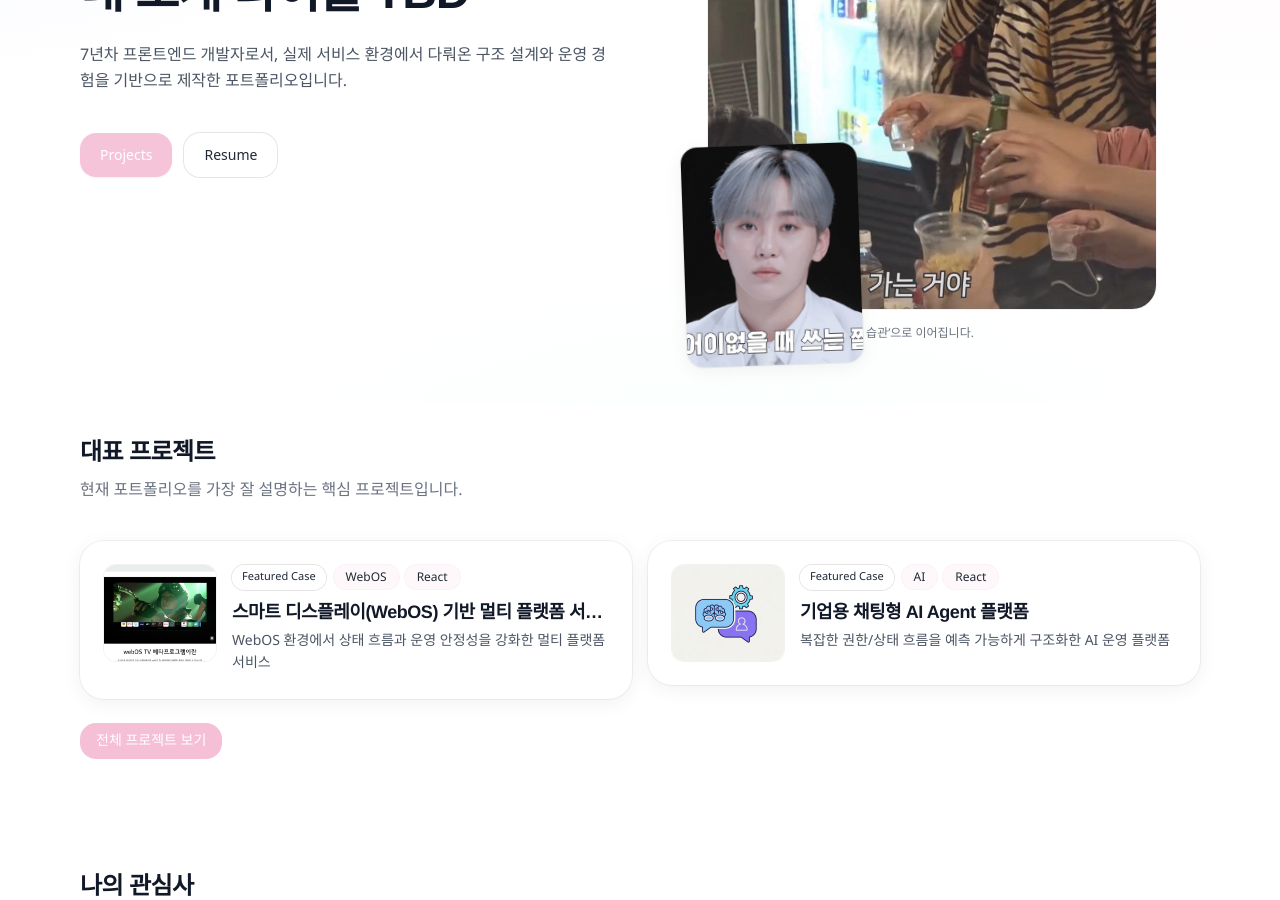
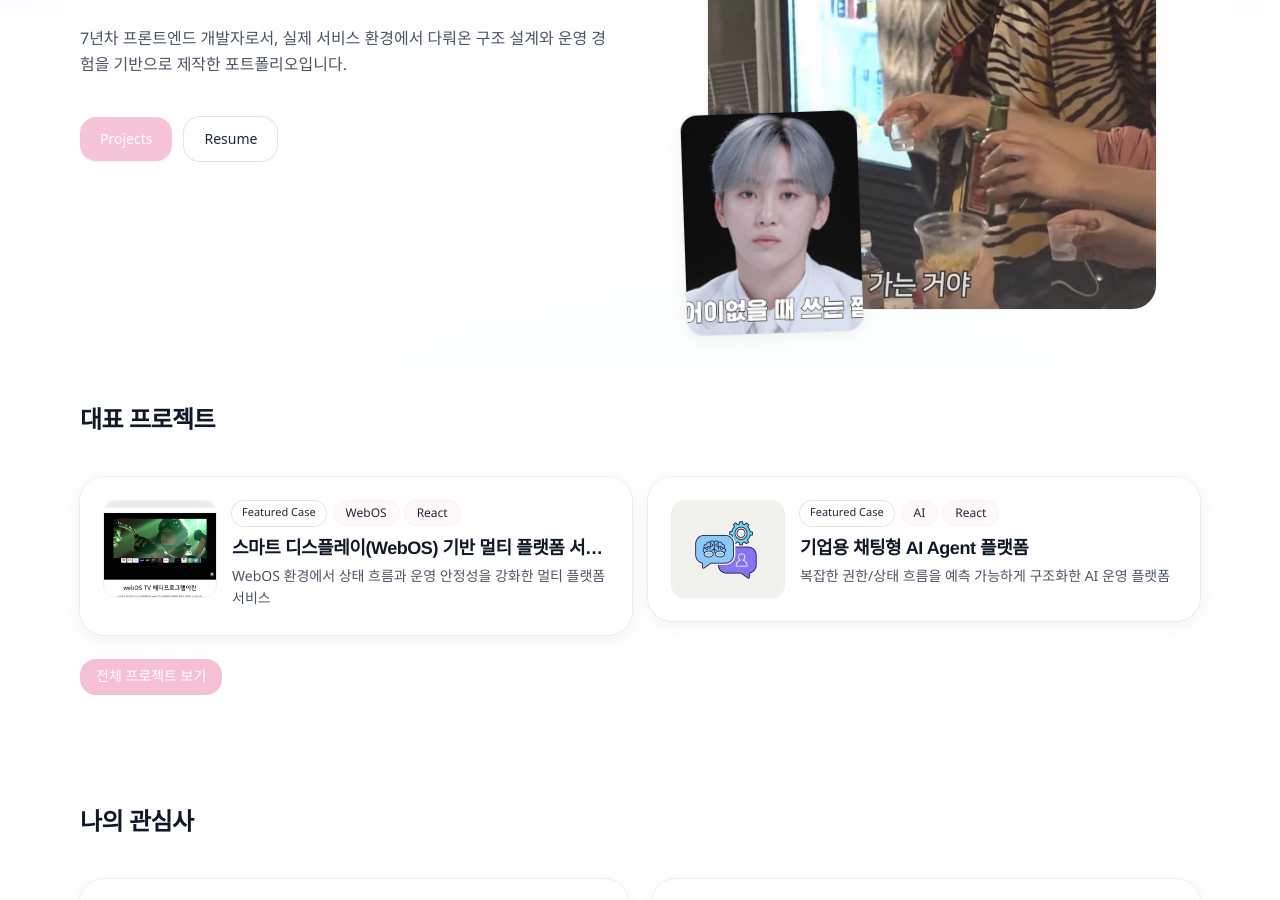
Before and after one commit to yyyys2/portfolio, a React (Vite) app: page / in a window 1280 px wide. Shown: the part 380-1280 px from the top of the page. Built offline with nearby package versions, Linux system fonts and the light colour scheme; a web font is replaced by a local one.

Commit message:
style: polish home section visuals and global background styling

```diff
--- a/src/sections/hero/HeroSection.tsx
+++ b/src/sections/hero/HeroSection.tsx
@@ -73,11 +73,6 @@ export default function HeroSection() {
                   loading="lazy"
                 />
               </div>
-
-              {/* tiny caption */}
-              <p className="mt-4 text-xs text-gray-500 dark:text-neutral-400">
-                {t("hero.photoCaption")}
-              </p>
             </div>
           </div>
         </div>
--- a/src/sections/home/FeaturedProjectSection.tsx
+++ b/src/sections/home/FeaturedProjectSection.tsx
@@ -19,7 +19,6 @@ export default function FeaturedProjectSection() {
     <Section
       id="featured"
       title={t("home.featured.title")}
-      subtitle={t("home.featured.subtitle")}
       className="pt-8"
     >
       <div className="grid gap-4 md:grid-cols-2">
--- a/src/sections/home/InterestsSection.tsx
+++ b/src/sections/home/InterestsSection.tsx
@@ -19,7 +19,6 @@ export default function InterestsSection() {
     <Section
       id="interests"
       title={t("home.interests.title")}
-      subtitle={t("home.interests.subtitle")}
       className="pt-4"
     >
       <div className="grid gap-6 md:grid-cols-2">
--- a/src/styles/global.css
+++ b/src/styles/global.css
@@ -124,10 +124,10 @@ canvas {
 
 @media (prefers-reduced-motion: no-preference) {
   .photo-float {
-    animation: float1 10s ease-in-out infinite;
+    animation: float1 3s ease-in-out infinite;
   }
   .photo-float2 {
-    animation: float2 12s ease-in-out infinite;
+    animation: float2 3s ease-in-out infinite;
   }
 
   @keyframes float1 {
```
